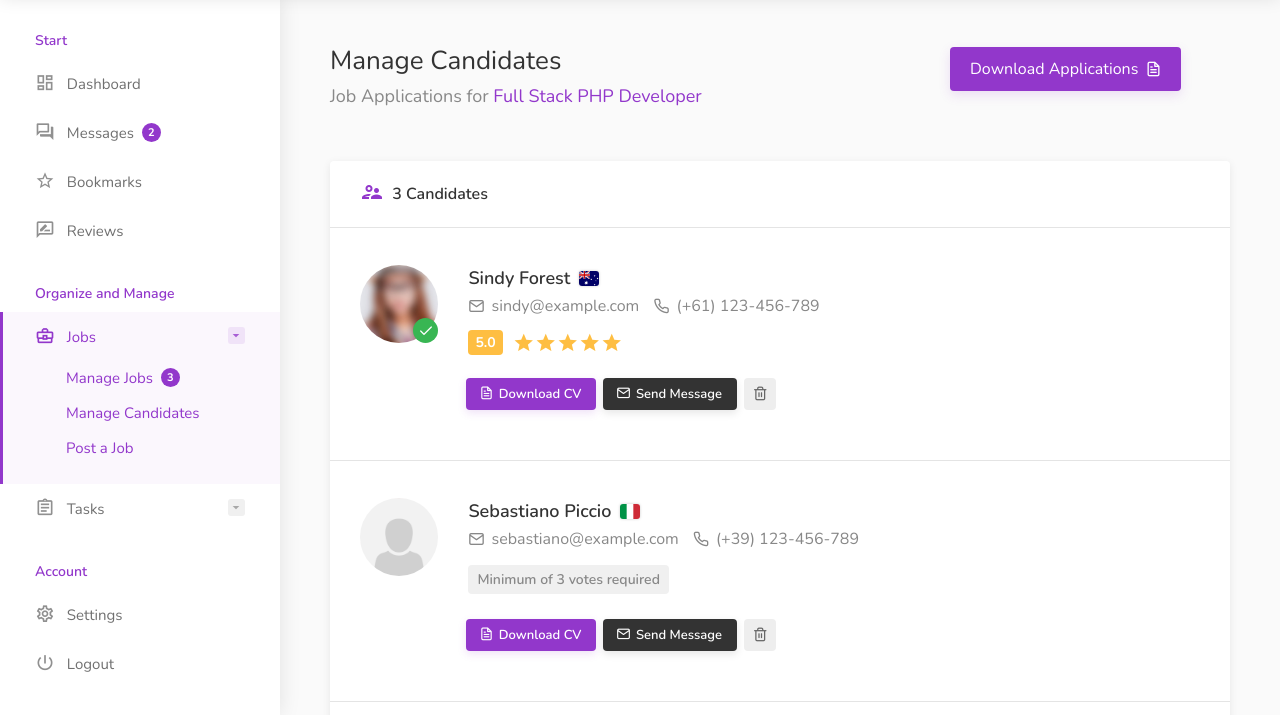
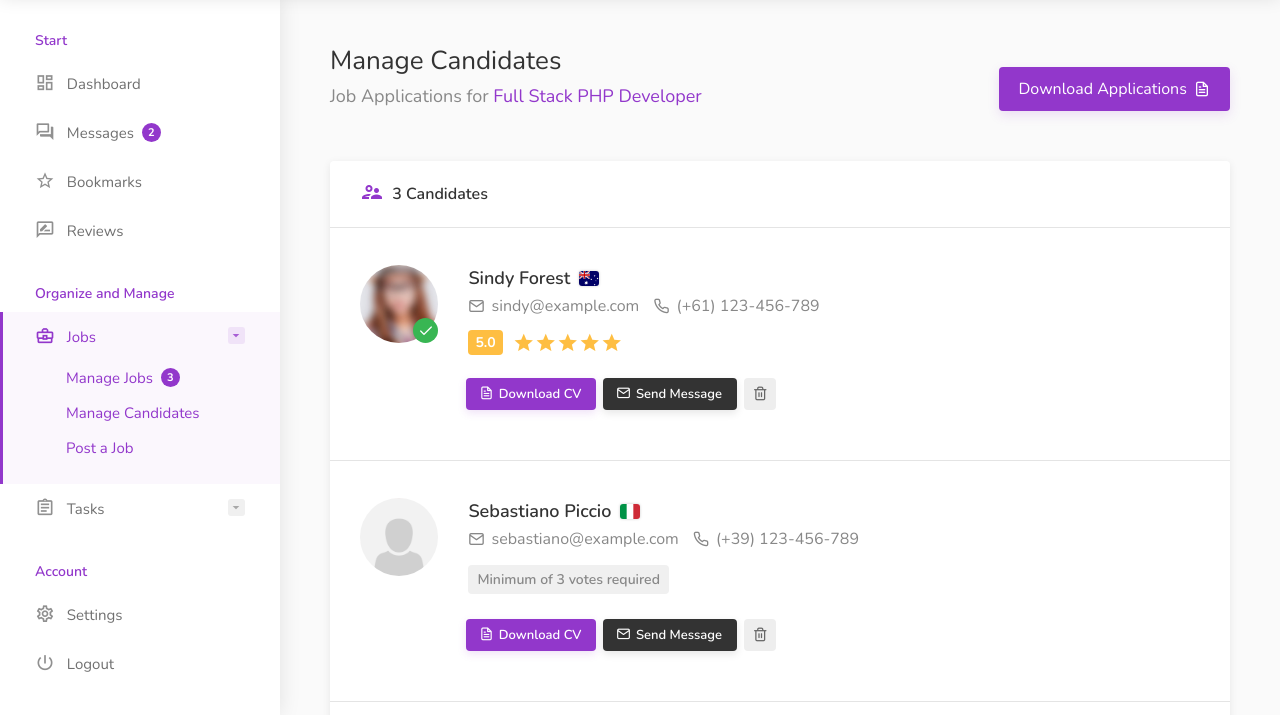
Before and after one commit to PawanMali/employ-im, a plain HTML site: page dashboard-manage-candidates.html in a window 1280 px wide. Shown: the part 85-800 px from the top of the page. Drawn offline with nearby package versions, Linux system fonts and the light colour scheme; some packages are replaced by stand-ins of ours; files whose address does not match are found by name.

Commit message:
[Download Applications] button moved to right
Right aligned download button

```diff
--- a/dashboard-manage-candidates.html
+++ b/dashboard-manage-candidates.html
@@ -415,16 +415,17 @@
     <div class="dashboard-headline">
 
         <div class="row">
-            <div class="col-sm-8">
+            <div class="col-6">
                 <h3>Manage Candidates</h3>
                 <span class="margin-top-7">Job Applications for <a href="#">Full Stack PHP Developer</a></span>
             </div>
 
-        <div class="col-sm-4">
-            <div class="always-visible">
-            <a href="#" class="button ripple-effect"> Download Applications <i class="icon-feather-file-text"></i> </a>
+						<div class="col-6">
+            <div class="always-visible ">
+            <a href="#" style="float: right;" class="button  margin-top-20" > Download Applications <i class="icon-feather-file-text"></i> </a>
             </div>
-        </div>
+					</div>
+
         </div>
 
     </div>
```
